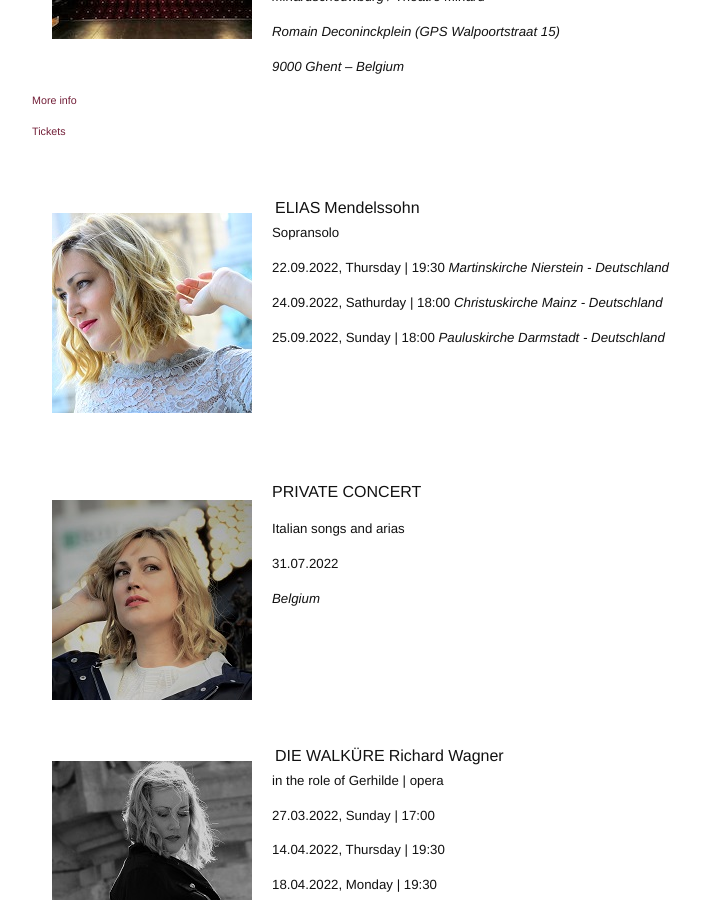
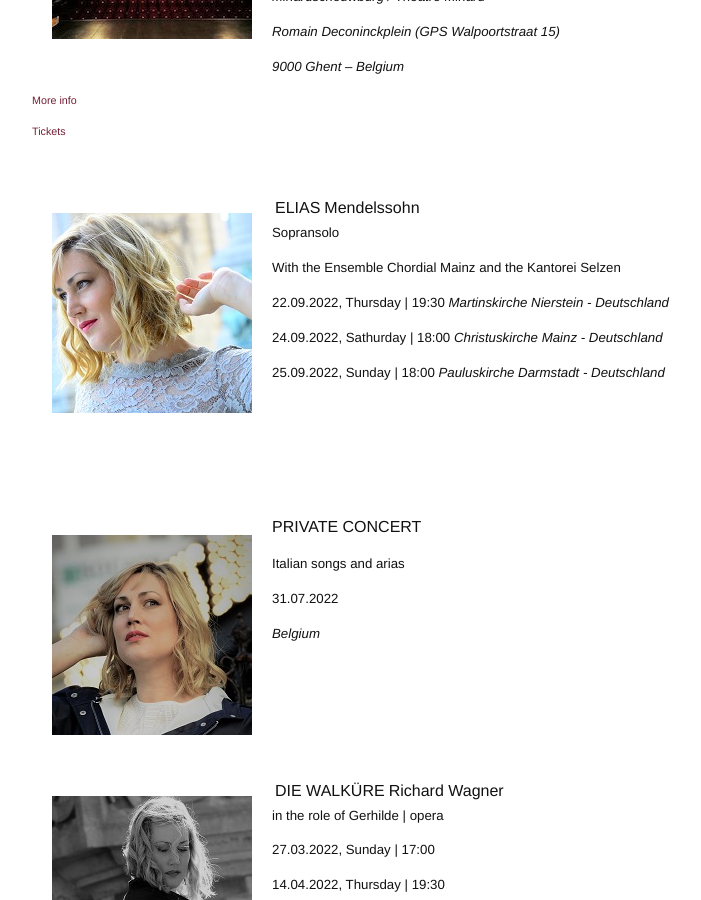
Before and after one commit to annesophie-sevens/annesophie-sevens.github.io, a Jekyll site: the page built from agenda-fr.md, in a window 1280 px wide and 900 px high, scrolled down 785 px. Shown: the whole window, without its empty margins (238-939 px from the left). Built offline with Jekyll 4.4.1, drawn with Linux system fonts in a browser that asks for light colours; nearby versions of some CDN libraries.

Commit message:
Update agenda-fr.md

```diff
--- a/agenda-fr.md
+++ b/agenda-fr.md
@@ -49,6 +49,8 @@ EEN WONDERBAARLIJKE REIS DOOR DE WERELD VAN DE OPERA
 ELIAS | Mendelssohn
 
 ##### Sopransolo
+
+##### With the Ensemble Chordial Mainz and the Kantorei Selzen
 
 ##### 22.09.2022, Thursday | 19:30 _Martinskirche Nierstein - Deutschland_
 ##### 24.09.2022, Sathurday | 18:00 _Christuskirche Mainz - Deutschland_
```
